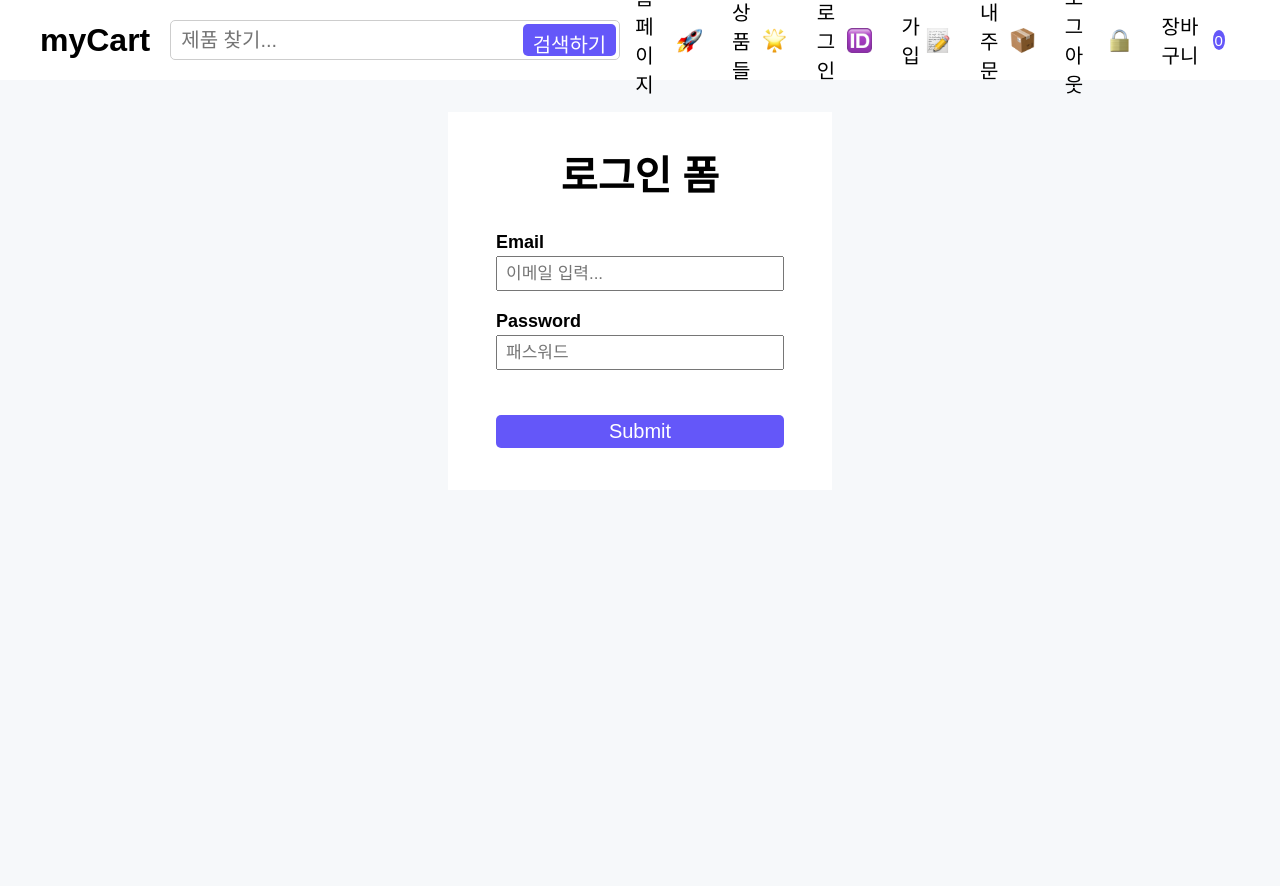
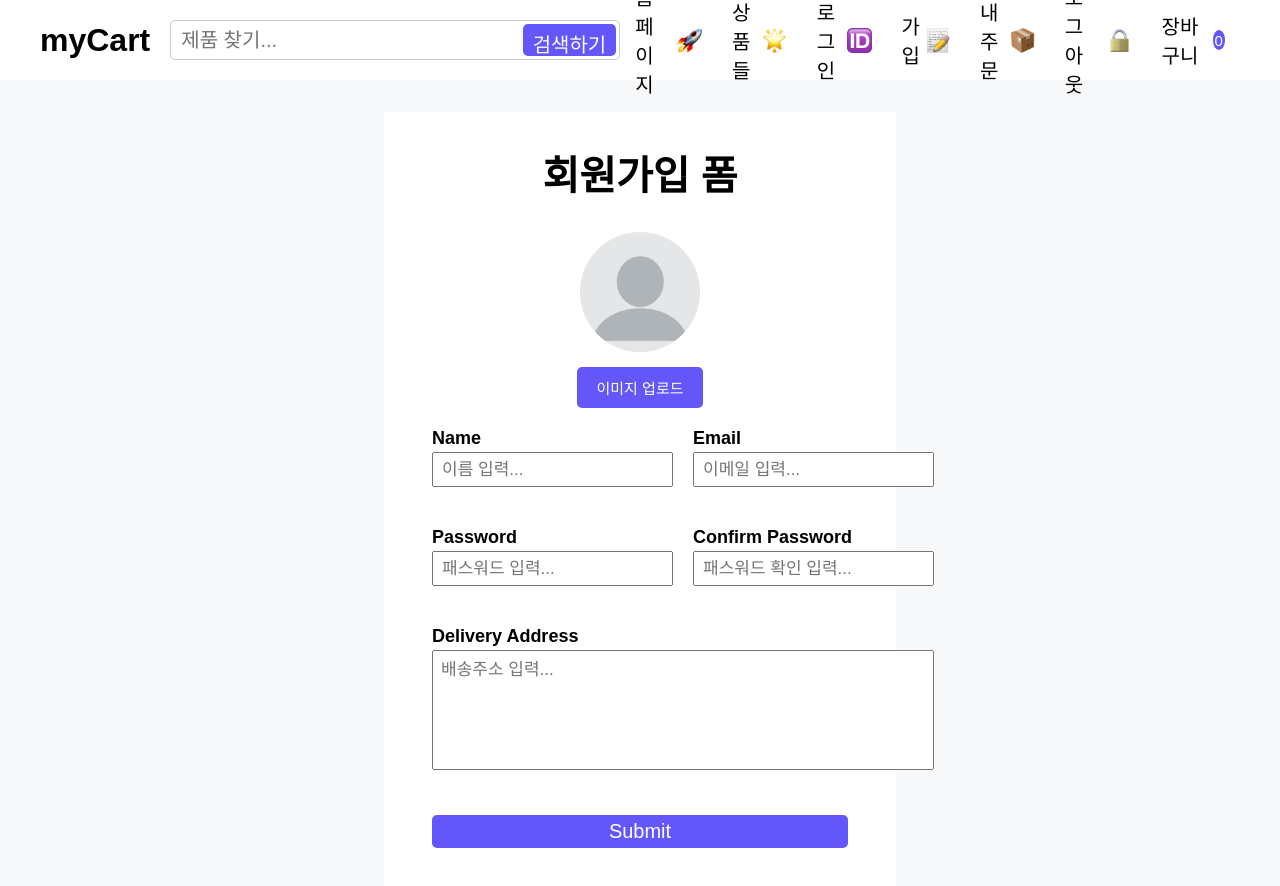
Before and after one commit to jbkim08/my-Cart, a React (Vite) app: page / in a window 1280 px wide. Shown: the top 886 px of the page. Before the commit the page ends 800 px from the top, so only its background shows below. Built offline with nearby package versions, Linux system fonts and the light colour scheme; a web font is replaced by a local one.

Commit message:
회원가입 페이지

```diff
--- a/src/App.jsx
+++ b/src/App.jsx
@@ -1,5 +1,6 @@
 import './App.css';
 import LoginPage from './components/Authentication/LoginPage';
+import SignupPage from './components/Authentication/SignupPage';
 import CartPage from './components/Cart/CartPage';
 import HomePage from './components/Home/HomePage';
 import MyOrderPage from './components/MyOrder/MyOrderPage';
@@ -17,7 +18,8 @@
         {/* <SingleProductPage /> */}
         {/* <CartPage /> */}
         {/* <MyOrderPage /> */}
-        <LoginPage />
+        {/* <LoginPage /> */}
+        <SignupPage />
       </main>
     </div>
   );
--- /dev/null
+++ b/src/components/Authentication/SignupPage.css
@@ -0,0 +1,63 @@
+.signup_form {
+  width: 40%;
+}
+
+.image_input_section {
+  display: flex;
+  flex-direction: column;
+  align-items: center;
+}
+
+.image_preview {
+  width: 120px;
+  height: 120px;
+  border-radius: 100%;
+  overflow: hidden;
+  margin-bottom: 15px;
+}
+
+.image_preview img {
+  width: 100%;
+  height: 100%;
+}
+
+.image_input {
+  display: none;
+}
+
+.image_label {
+  display: inline-block;
+  padding: 10px 20px;
+  margin-bottom: 20px;
+  text-align: center;
+  background: #6457f9;
+  color: #fff;
+  font-size: 15px;
+  font-family: inherit;
+  text-transform: Uppercase;
+  font-weight: 500;
+  border-radius: 5px;
+  cursor: pointer;
+  width: fit-content;
+}
+
+.signup_form_input {
+  width: 100%;
+  display: grid;
+  grid-template-columns: 1fr 1fr;
+  gap: 20px;
+}
+
+.signup_textares_section {
+  grid-column: 1/3;
+}
+
+.input_textarea {
+  font-size: 17px;
+  font-weight: 500;
+  font-family: inherit;
+  height: 120px;
+  resize: none;
+  padding: 4px 8px;
+  outline: none;
+}
--- /dev/null
+++ b/src/components/Authentication/SignupPage.jsx
@@ -0,0 +1,131 @@
+import { useForm } from 'react-hook-form';
+
+import './SignupPage.css';
+import user from '../../assets/user.webp';
+
+const SignupPage = () => {
+  // const [profilePic, setProfilePic] = useState(null);
+  const {
+    register,
+    handleSubmit,
+    formState: { errors },
+    watch,
+  } = useForm();
+
+  const submitData = (formData) => console.log(formData);
+
+  //console.log(profilePic);
+
+  return (
+    <section className="align_center form_page">
+      <form className="authentication_form signup_form" onSubmit={handleSubmit(submitData)}>
+        <h2>회원가입 폼</h2>
+
+        <div className="image_input_section">
+          <div className="image_preview">
+            <img src={user} id="file-ip-1-preview" />
+          </div>
+          <label htmlFor="file-ip-1" className="image_label">
+            이미지 업로드
+          </label>
+          <input type="file" id="file-ip-1" className="image_input" />
+        </div>
+
+        {/* Form Inputs */}
+        <div className="form_inputs signup_form_input">
+          <div>
+            <label htmlFor="name">Name</label>
+            <input
+              id="name"
+              className="form_text_input"
+              type="text"
+              placeholder="이름 입력..."
+              {...register('name', {
+                required: '이름을 입력해주세요.',
+                minLength: { value: 2, message: '이름은 최소 2자 이상' },
+                maxLength: { value: 10, message: '이름은 최대 10자 이하' },
+              })}
+            />
+            {errors.name && <em className="form_error">{errors.name.message}</em>}
+          </div>
+
+          <div>
+            <label htmlFor="email">Email</label>
+            <input
+              id="email"
+              className="form_text_input"
+              type="email"
+              placeholder="이메일 입력..."
+              {...register('email', {
+                required: '이메일을 입력해주세요.',
+                pattern: {
+                  value: /^\w+([\.-]?\w+)*@\w+([\.-]?\w+)*(\.\w{2,3})+$/,
+                  message: '올바른 이메일 주소를 입력하세요.',
+                },
+              })}
+            />
+            {errors.email && <em className="form_error">{errors.email.message}</em>}
+          </div>
+
+          <div>
+            <label htmlFor="password">Password</label>
+            <input
+              id="password"
+              className="form_text_input"
+              type="password"
+              placeholder="패스워드 입력..."
+              {...register('password', {
+                required: '패스워드를 입력해주세요.',
+                minLength: { value: 4, message: '패스워드는 최소 4자 이상.' },
+              })}
+            />
+            {errors.password && <em className="form_error">{errors.password.message}</em>}
+          </div>
+
+          <div>
+            <label htmlFor="cpassword">Confirm Password</label>
+            <input
+              id="cpassword"
+              className="form_text_input"
+              type="password"
+              placeholder="패스워드 확인 입력..."
+              {...register('confirmPassword', {
+                required: true,
+                validate: (value) => {
+                  if (watch('password') != value) {
+                    return '패스워드가 맞지 않습니다.';
+                  }
+                },
+              })}
+            />
+            {errors.confirmPassword && (
+              <em className="form_error">{errors.confirmPassword.message}</em>
+            )}
+          </div>
+
+          <div className="signup_textares_section">
+            <label htmlFor="address">Delivery Address</label>
+            <textarea
+              id="address"
+              className="input_textarea"
+              placeholder="배송주소 입력..."
+              {...register('deliveryAddress', {
+                required: '배송주소를 입력해주세요.',
+                minLength: { value: 10, message: '배송주소는 최소 10자 이상.' },
+              })}
+            />
+            {errors.deliveryAddress && (
+              <em className="form_error">{errors.deliveryAddress.message}</em>
+            )}
+          </div>
+        </div>
+
+        <button className="search_button form_submit" type="submit">
+          Submit
+        </button>
+      </form>
+    </section>
+  );
+};
+
+export default SignupPage;
```
